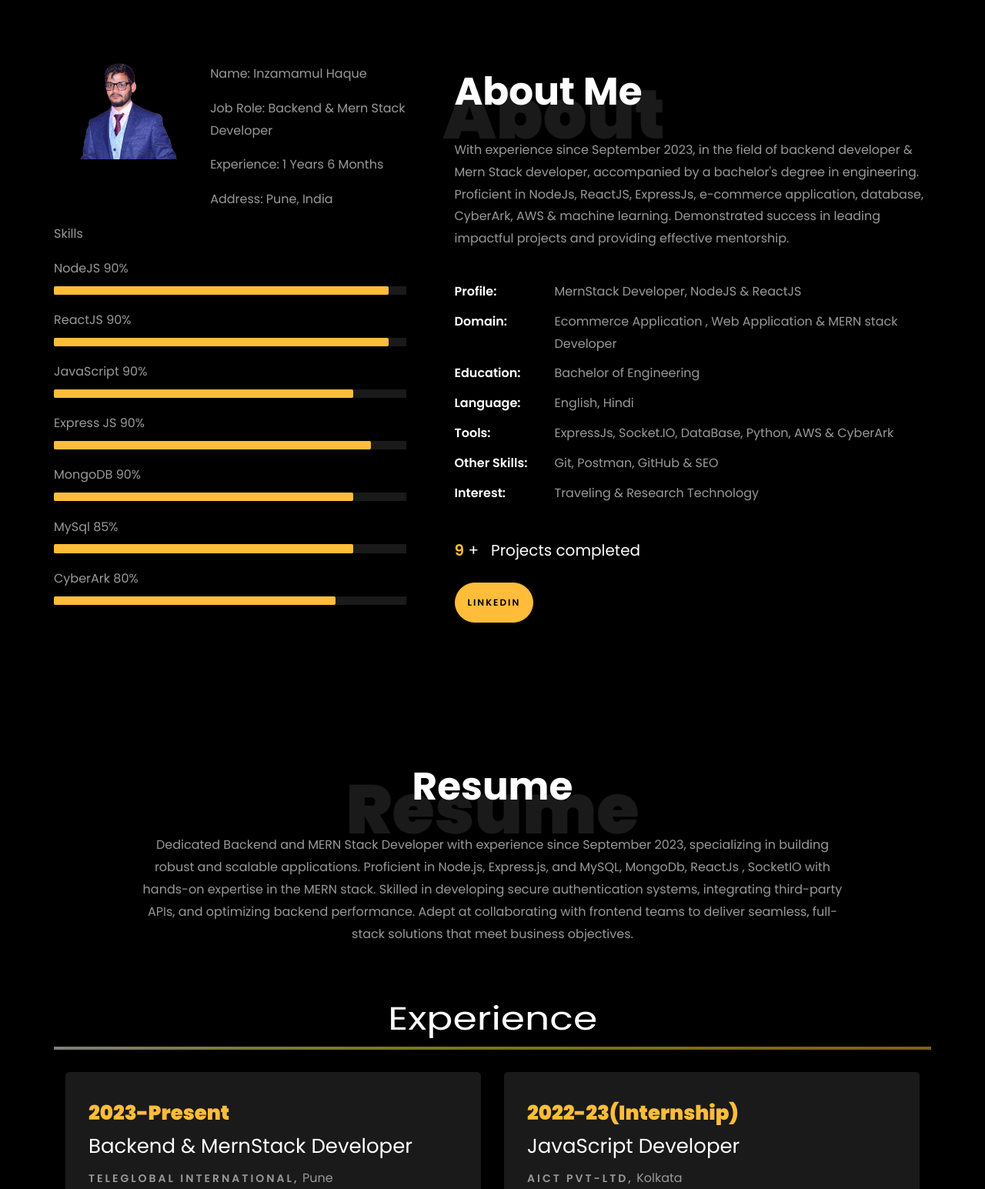
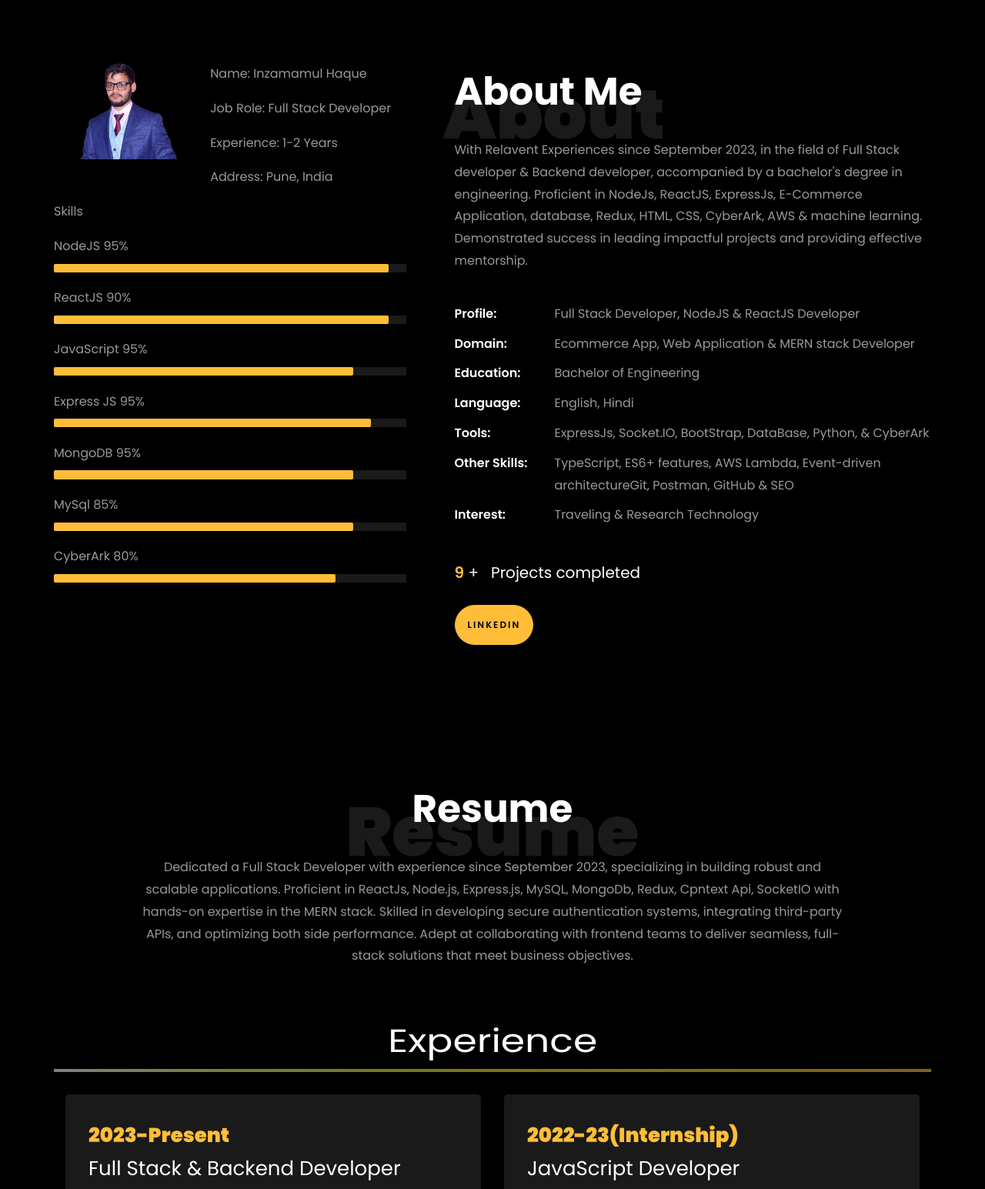
Before and after one commit to inzamamulhaquue/Website-Portfolio, a plain HTML site: page index.html in a window 1280 px wide. Shown: the part 780-2325 px from the top of the page at 77% size. Drawn offline with Linux system fonts and the light colour scheme; files whose address does not match are found by name.

Commit message:
17 jan 25 latest

```diff
--- a/index.html
+++ b/index.html
@@ -190,7 +190,7 @@
 
 								<br>
 								<br>
-								<h2>Backend & MernStack Developer</h2>
+								<h2>Full Stack Developer</h2>
 							</div>
 						</div>
 					</div>
@@ -219,9 +219,9 @@
 									<div class="col-sm-6 col-md-7">
 										<div class="about-info">
 											<p><span class="title-s">Name: </span> <span>Inzamamul Haque</span></p>
-											<p><span class="title-s">Job Role: </span> <span>Backend & Mern Stack Developer</span>
+											<p><span class="title-s">Job Role: </span> <span>Full Stack Developer</span>
 											</p>
-											<p><span class="title-s">Experience: </span> <span>1 Years 6 Months</span>
+											<p><span class="title-s">Experience: </span> <span>1-2 Years </span>
 											</p>
 											<p><span class="title-s">Address: </span> <span>Pune, India</span></p>
 										</div>
@@ -230,7 +230,7 @@
 
 								<div class="skill-mf">
 									<p class="title-s">Skills</p>
-									<span>NodeJS</span> <span class="pull-right">90%</span>
+									<span>NodeJS</span> <span class="pull-right">95%</span>
 									<div class="progress">
 										<div class="progress-bar" role="progressbar" style="width: 95%;"
 											aria-valuenow="95" aria-valuemin="0" aria-valuemax="100"></div>
@@ -242,19 +242,19 @@
 											aria-valuenow="95" aria-valuemin="0" aria-valuemax="100"></div>
 									</div>
 
-									<span>JavaScript</span> <span class="pull-right">90%</span>
+									<span>JavaScript</span> <span class="pull-right">95%</span>
 									<div class="progress">
 										<div class="progress-bar" role="progressbar" style="width: 85%"
 											aria-valuenow="85" aria-valuemin="0" aria-valuemax="100"></div>
 									</div>
 
-									<span>Express JS</span> <span class="pull-right">90%</span>
+									<span>Express JS</span> <span class="pull-right">95%</span>
 									<div class="progress">
 										<div class="progress-bar" role="progressbar" style="width: 90%"
 											aria-valuenow="90" aria-valuemin="0" aria-valuemax="100"></div>
 									</div>
 
-									<span>MongoDB</span> <span class="pull-right">90%</span>
+									<span>MongoDB</span> <span class="pull-right">95%</span>
 									<div class="progress">
 										<div class="progress-bar" role="progressbar" style="width: 85%"
 											aria-valuenow="85" aria-valuemin="0" aria-valuemax="100"></div>
@@ -283,23 +283,23 @@
 								<h1 class="big">About</h1>
 								<h2 class="mb-4">About Me</h2>
 
-								<p> With experience since September 2023, in the field of backend developer &
-									Mern Stack developer, accompanied by a bachelor's degree in engineering.
-									Proficient in NodeJs, ReactJS, ExpressJs, e-commerce application, database,
+								<p> With Relavent Experiences since September 2023, in the field of
+									Full Stack developer & Backend developer, accompanied by a bachelor's degree in engineering.
+									Proficient in NodeJs, ReactJS, ExpressJs, E-Commerce Application, database, Redux, HTML, CSS,
 									CyberArk, AWS &amp;
 									machine learning.
 									Demonstrated success in leading impactful projects and providing effective
 									mentorship.</p>
 								<ul class="about-info mt-4 px-md-0 px-2">
-									<li class="d-flex"><span>Profile:</span> <span>MernStack Developer, NodeJS &amp;
-											ReactJS</span></li>
-									<li class="d-flex"><span>Domain:</span> <span>Ecommerce Application , Web
+									<li class="d-flex"><span>Profile:</span> <span>Full Stack Developer, NodeJS &amp;
+											ReactJS Developer</span></li>
+									<li class="d-flex"><span>Domain:</span> <span>Ecommerce App, Web
 											Application &amp; MERN stack Developer</span></li>
 									<li class="d-flex"><span>Education:</span> <span>Bachelor of Engineering</span></li>
 									<li class="d-flex"><span>Language:</span> <span>English, Hindi</span></li>
-									<li class="d-flex"><span>Tools:</span> <span>ExpressJs, Socket.IO, DataBase, Python, AWS
+									<li class="d-flex"><span>Tools:</span> <span>ExpressJs, Socket.IO, BootStrap, DataBase, Python,
 											&amp; CyberArk</span></li>
-									<li class="d-flex"><span>Other Skills:</span> <span> Git, Postman, GitHub &amp;
+									<li class="d-flex"><span>Other Skills:</span> <span> TypeScript, ES6+ features, AWS Lambda, Event-driven architectureGit, Postman, GitHub &amp;
 											SEO</span></li>
 									<li class="d-flex"><span>Interest:</span> <span>Traveling & Research
 											Technology</span>
@@ -335,11 +335,11 @@
 				<div class="col-md-10 heading-section text-center ftco-animate">
 					<h1 class="big big-2">Resume</h1>
 					<h2 class="mb-4">Resume</h2>
-					<p>Dedicated Backend and MERN Stack Developer with experience since September 2023, specializing in
-						building robust and scalable applications. Proficient in Node.js, Express.js, and MySQL,
-						MongoDb, ReactJs , SocketIO with hands-on expertise
+					<p>Dedicated a Full Stack Developer with experience since September 2023, specializing in
+						building robust and scalable applications. Proficient in ReactJs, Node.js, Express.js, MySQL,
+						MongoDb, Redux, Cpntext Api,  SocketIO with hands-on expertise
 						in the MERN stack. Skilled in developing secure authentication systems, integrating third-party
-						APIs, and optimizing backend performance. Adept at collaborating with frontend teams to deliver
+						APIs, and optimizing both side performance. Adept at collaborating with frontend teams to deliver
 						seamless, full-stack solutions that meet business objectives.</p>
 				</div>
 			</div>
@@ -354,14 +354,14 @@
 				<div class="col-md-6">
 					<div class="resume-wrap ftco-animate">
 						<span class="date">2023-Present</span>
-						<h2>Backend & MernStack Developer</h2>
+						<h2>Full Stack & Backend Developer</h2>
 						<span class="position">TeleGlobal International,</span>
 						<span class="mt-4">Pune</span>
 						<p class="mt-4">Teleglobal International is one of the best IT services & consulting company
 							expertise in Cloud Consulting, Cyber Security, Software Development.
 						<ul>
 							<li>Coded a full-stack web application similar to an e-commerce platform using Node.js,
-								ReactJS, Express.js, Mysql and MongoDb.</li>
+								ReactJS, Express.js, Mysql, AWS and MongoDb.</li>
 							<li>ReactJS-based e-commerce app with dynamic product listings, user authentication, payment
 								integration, and responsive design."</li>
 							<li>Debugged and optimized code to improve performance, reduce load times, and address
@@ -419,14 +419,16 @@
 						<span class="date">2017-2019</span>
 						<h2>Higher Secondary School</h2>
 						<span class="position">Jai Govind High School, Hajipur(Patna), Bihar</span>
-						<p class="mt-4">Grade: First class distinction.</p>
+						<p class="mt-4">Grade: First Class Distinction.</p>
 					</div>
 				</div>
 			</div>
 
+			<!-- https://drive.google.com/file/d/1ElUA7MS5S0tkYtmmSC-E6VSlHzGs4d2s/view?usp=drivesdk -->
+
 			<div class="row justify-content-center mt-5">
 				<div class="col-md-6 text-center ftco-animate">
-					<p><a href="https://drive.google.com/file/d/1ElUA7MS5S0tkYtmmSC-E6VSlHzGs4d2s/view?usp=drivesdk"
+					<p><a href="https://drive.google.com/file/d/17jIxo4txKYEtpbyp_6XREHkxiXBKxlYv/view?usp=drive_link"
 							class="btn btn-primary py-4 px-5">Download CV</a></p>
 				</div>
 			</div>
@@ -441,7 +443,7 @@
 				<div class="col-md-7 heading-section text-center ftco-animate">
 					<h1 class="big big-2">Projects</h1>
 					<h2 class="mb-4">Projects</h2>
-					<p>Below are the projects on NodeJs, ReactJS, ExpresJs, MongoDb, SocketIo, html, css, python , aiml
+					<p>Below are the projects on NodeJs, ReactJS, ExpresJs, MongoDb, SocketIo, HTML, CSS, Python , AIML
 						& Aws.
 					</p>
 				</div>
@@ -607,7 +609,7 @@
 						</div>
 						<h3 class="mb-4">Download Resume</h3>
 						<p><a
-								href="https://drive.google.com/file/d/1ElUA7MS5S0tkYtmmSC-E6VSlHzGs4d2s/view?usp=drivesdk">ResumeLink</a>
+								href="https://drive.google.com/file/d/17jIxo4txKYEtpbyp_6XREHkxiXBKxlYv/view?usp=drive_link">ResumeLink</a>
 						</p>
 					</div>
 				</div>
```
